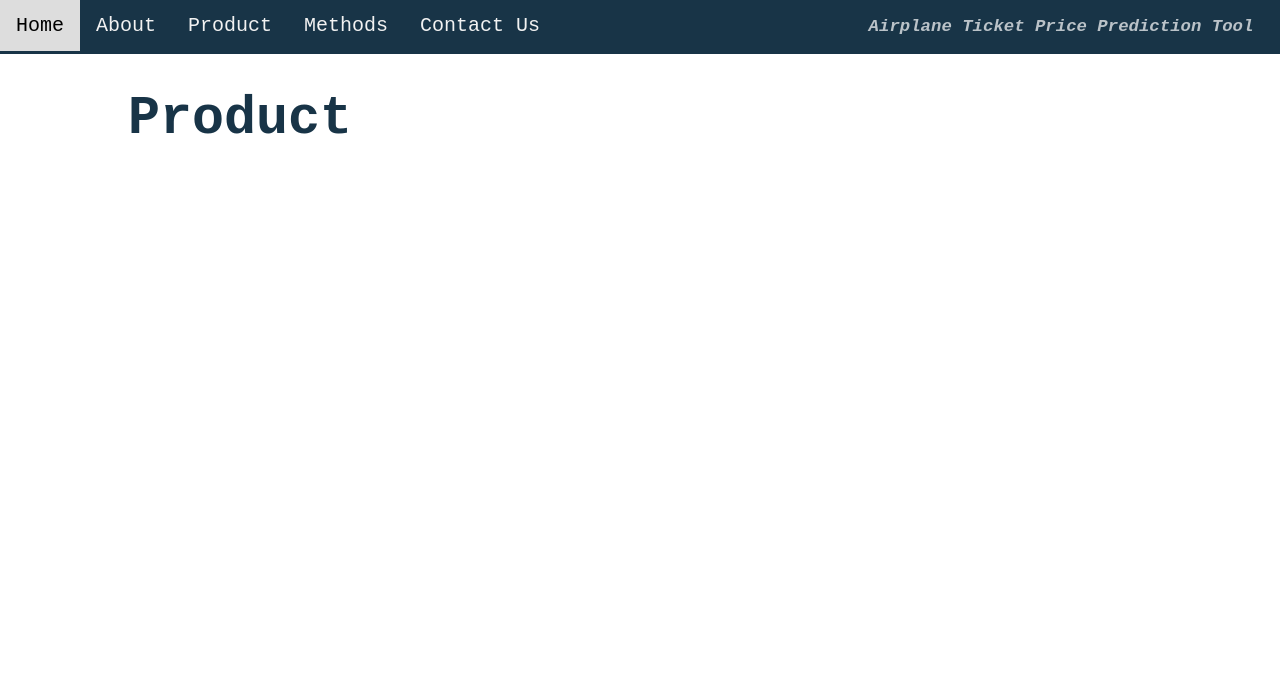
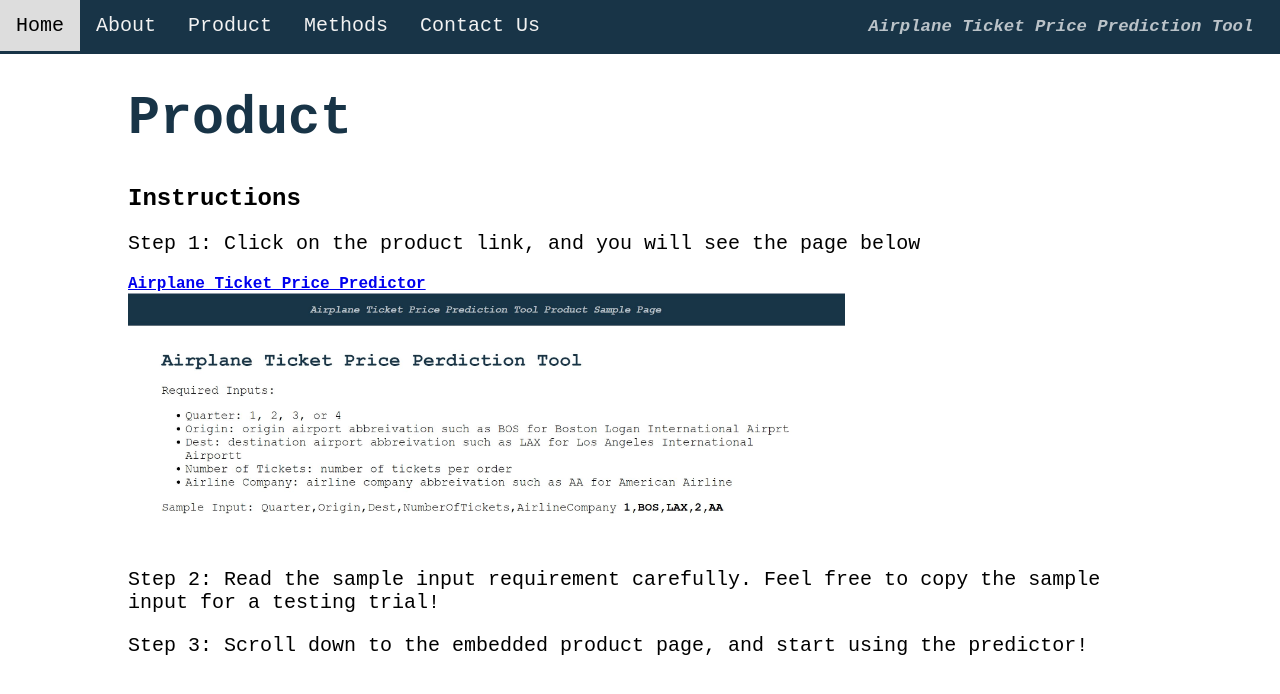
Before and after one commit to Athena112233/airplane_ticket_price, a plain HTML site: page product.html in a window 1280 px wide. Drawn offline with Linux system fonts and the light colour scheme.

Commit message:
updated website

```diff
--- a/product.html
+++ b/product.html
@@ -15,10 +15,17 @@
             <a href = "contact_us.html"> Contact Us </a>
             <p> <i><b> Airplane Ticket Price Prediction Tool </b></i></p>
         </nav>
-        <div class = "content">
+        <div class = content>
             <div>
                 <h1 class = "subpage-title"> Product </h1>
             </div>
+            <h2>Instructions </h2>
+            <p> Step 1: Click on the product link, and you will see the page below </p>
+            </b><a href= "http://3.235.141.11:8080/"> <b>Airplane Ticket Price Predictor</b></a>
+            <br>
+            <img src = "images/Capture1.JPG" width = 70%>
+            <p> Step 2: Read the sample input requirement carefully. Feel free to copy the sample input for a testing trial! </p>
+            <p> Step 3: Scroll down to the embedded product page, and start using the predictor!  </p>
         </div>
     </body>
 </html>
```
Also changed, not shown: images/Capture1.JPG (added).
